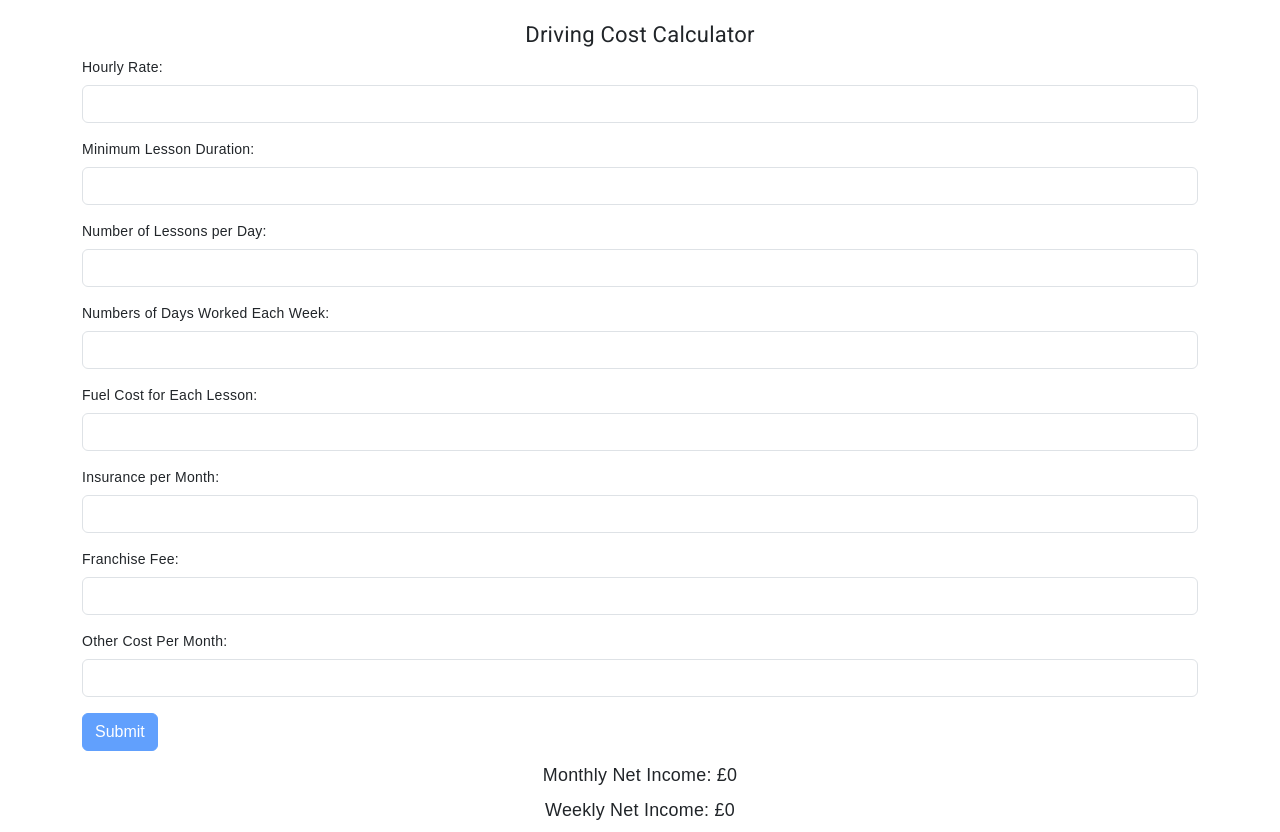
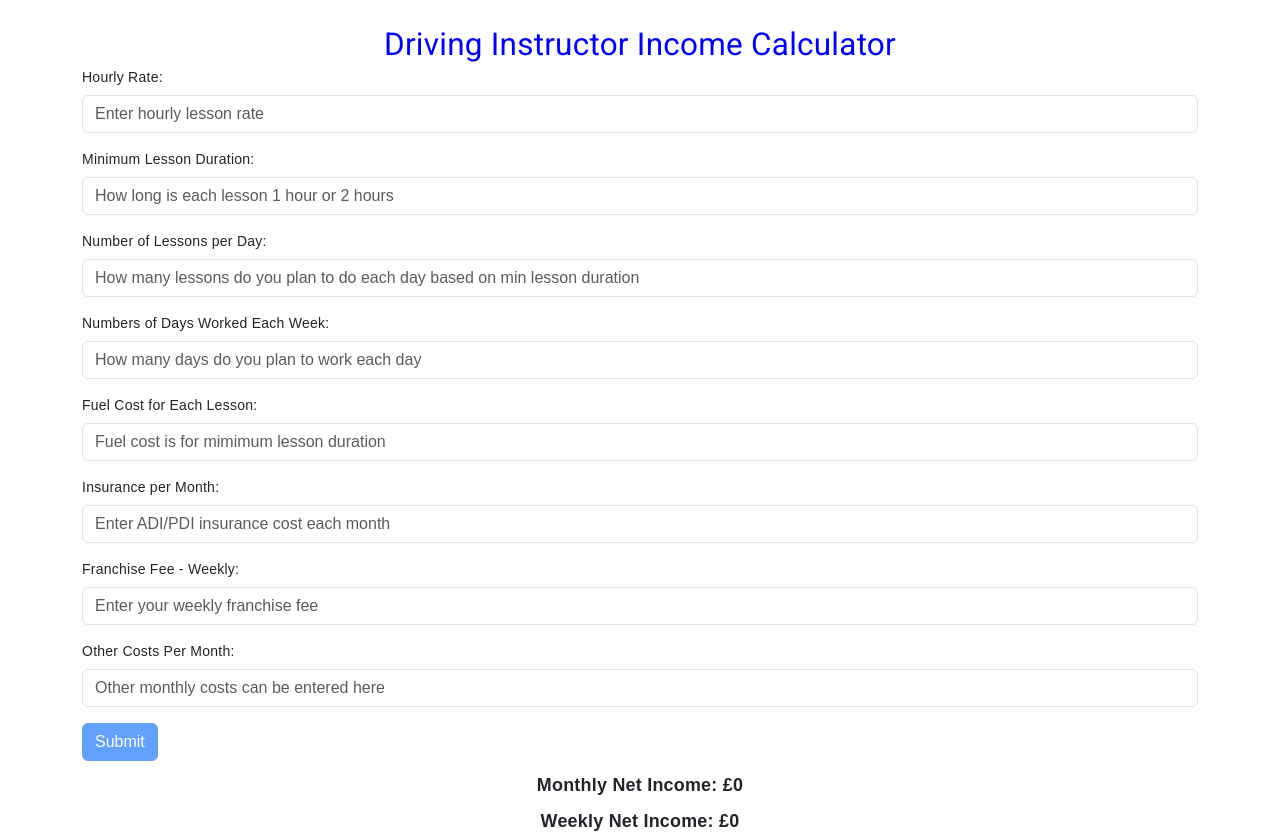
Before and after one commit to SAIFSB/saifsb.github.io, an Angular app: page / in a window 1280 px wide. Built offline with nearby package versions, Linux system fonts and the light colour scheme.

Commit message:
placeholder text and css styling

```diff
--- a/src/app/form/form.component.css
+++ b/src/app/form/form.component.css
@@ -1,4 +1,3 @@
-
 
 form{
     font-family:Arial, Helvetica, sans-serif
@@ -9,7 +8,8 @@ form{
 }
 .title-form{
     padding-top: 2ch;
-    font-size: 2.8ch;
+    font-size: 4ch;
+    color: blue;
 
 }
 
@@ -22,6 +22,7 @@ form{
 .output{
     padding-top: 2px;
     font-size: 2.3ch;
+    font-weight: bold;
 }
 
 .extra-info{
--- a/src/app/form/form.component.html
+++ b/src/app/form/form.component.html
@@ -1,7 +1,7 @@
 <div class="container">
 
   <div class="top-form">
-    <p class="h3 title-form" class="title-form">Driving Cost Calculator</p>
+    <p class="h3 title-form" class="title-form">Driving Instructor Income Calculator</p>
 
   </div>
 
@@ -12,6 +12,7 @@
 
         type="number"
         class="form-control"
+        placeholder="Enter hourly lesson rate"
         id="hourRate"
         aria-describedby="Hourly Rate"
         name="hourRate"
@@ -26,6 +27,7 @@
       <input
         type="number"
         class="form-control"
+        placeholder="How long is each lesson 1 hour or 2 hours"
         id="minLessonDuration"
         aria-describedby="Minimum Lesson Duration"
         name="minLessonDuration"
@@ -38,6 +40,7 @@
       <input
         type="number"
         class="form-control"
+        placeholder="How many lessons do you plan to do each day based on min lesson duration"
         id="lessonPerday"
         aria-describedby="Number of Lessons per Day"
         name="lessonPerDay"
@@ -50,6 +53,7 @@
       <input
         type="number"
         class="form-control"
+        placeholder="How many days do you plan to work each day"
         id="daysWorkedEachWeek"
         aria-describedby="Numbers of Days Worked Each Week"
         name="daysWorkedEachWeek"
@@ -65,6 +69,7 @@
         id="fuelCost"
         aria-describedby="Fuel Cost for Each Lesson"
         name="fuelCostEachLesson"
+        placeholder="Fuel cost is for mimimum lesson duration"
         ngModel
         required
       />
@@ -75,6 +80,7 @@
       <input
         type="number"
         class="form-control"
+        placeholder="Enter ADI/PDI insurance cost each month"
         id="insurancePerMonth"
         aria-describedby="Insurance per Month"
         name="insurancePerMonth"
@@ -84,10 +90,11 @@
     </div>
 
     <div class="mb-3">
-      <label class="form-label">Franchise Fee:</label>
+      <label class="form-label">Franchise Fee - Weekly:</label>
       <input
         type="number"
         class="form-control"
+        placeholder="Enter your weekly franchise fee"
         id="franchiseFee"
         aria-describedby="Franchise Fee"
         name="franchiseFee"
@@ -97,10 +104,11 @@
     </div>
 
     <div class="mb-3">
-      <label class="form-label">Other Cost Per Month:</label>
+      <label class="form-label">Other Costs Per Month:</label>
       <input
         type="number"
         class="form-control"
+        placeholder="Other monthly costs can be entered here"
         id="otherCost"
         aria-describedby="Other Cost"
         name="otherCostPerMonth"
```
Also changed, not shown: 3 other files (tests, documents, lock files or other folders).
